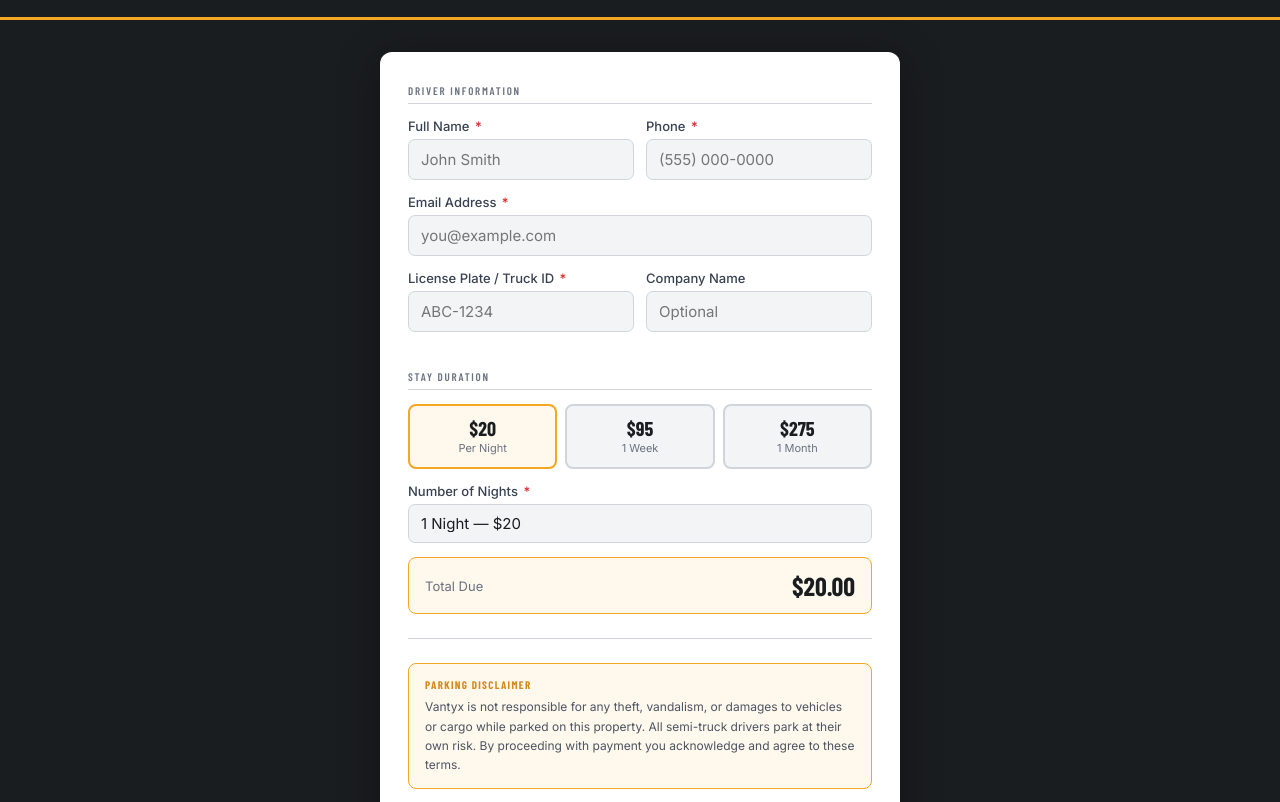
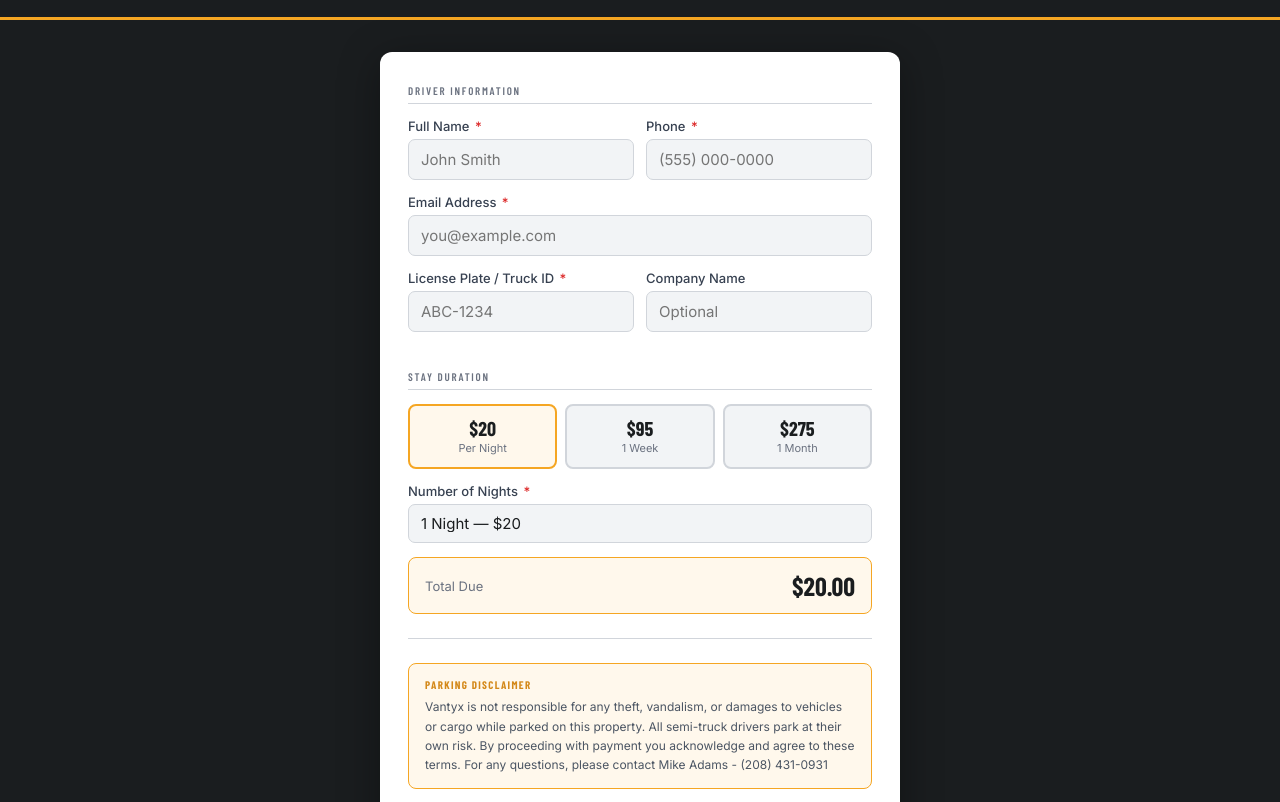
Before and after one commit to TannerMc23/truck-parking-square, a website: page public/index.html in a window 1280 px wide. Shown: the part 126-928 px from the top of the page. Drawn offline with nearby package versions, Linux system fonts and the light colour scheme.

Commit message:
Added contact info

```diff
--- a/public/index.html
+++ b/public/index.html
@@ -332,7 +332,7 @@
       <!-- Disclaimer -->
       <div class="disclaimer-box">
         <div class="disclaimer-title">Parking Disclaimer</div>
-        <p>Vantyx is not responsible for any theft, vandalism, or damages to vehicles or cargo while parked on this property. All semi-truck drivers park at their own risk. By proceeding with payment you acknowledge and agree to these terms.</p>
+        <p>Vantyx is not responsible for any theft, vandalism, or damages to vehicles or cargo while parked on this property. All semi-truck drivers park at their own risk. By proceeding with payment you acknowledge and agree to these terms. For any questions, please contact Mike Adams - (208) 431-0931</p>
       </div>
 
       <div class="checkbox-row">
```
